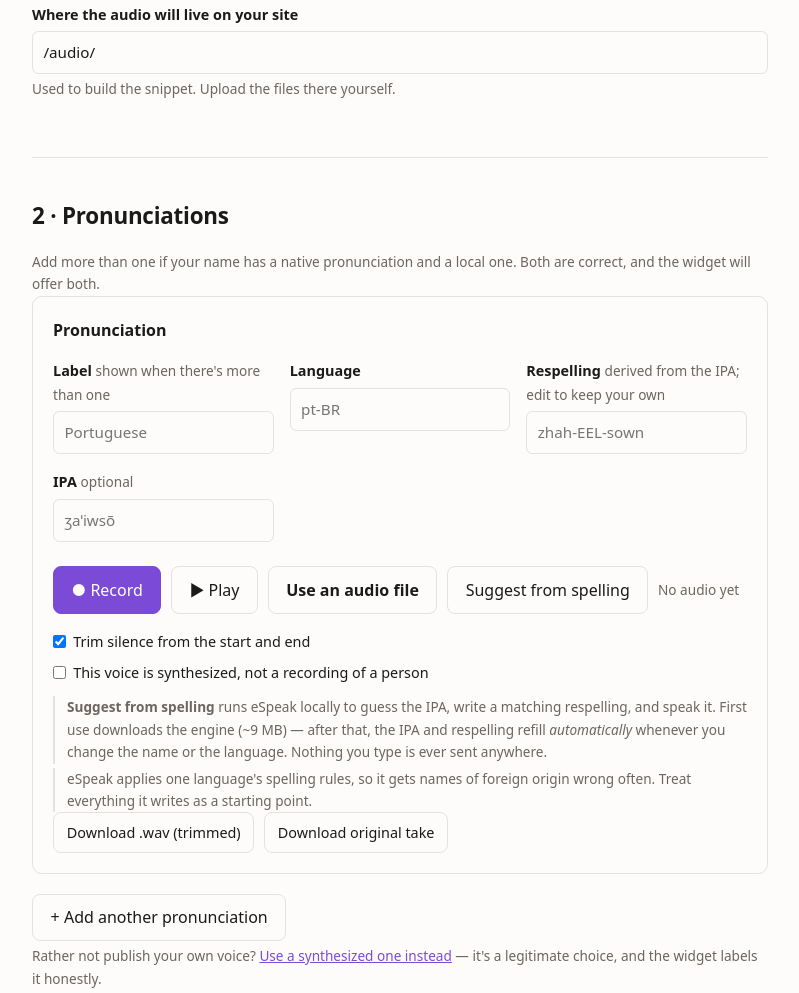
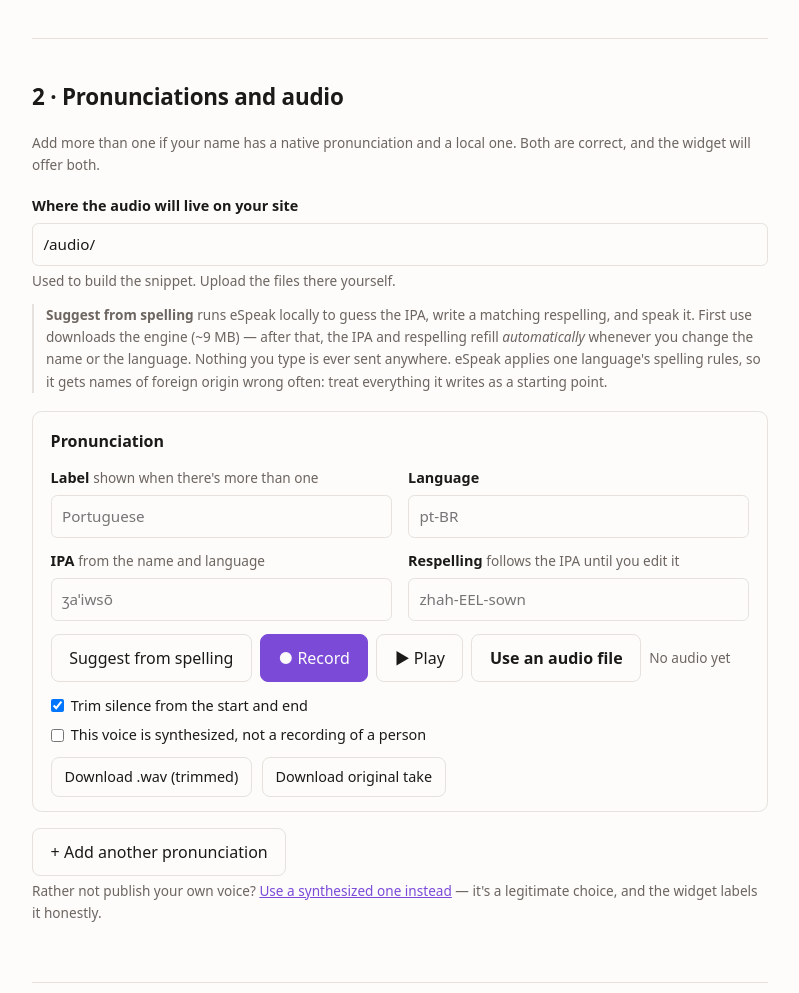
Before and after one commit to jailson/say-my-name, a website with bundled scripts: page docs/studio/index.html in a window 1280 px wide. Shown: the part 544-1537 px from the top of the page, without its empty margins (240-1039 px from the left). Built offline with nearby package versions, Linux system fonts and the light colour scheme.

Commit message:
Tighten the studio layout and group the audio settings together
The pronunciation card had sprawled: four fields wrapping unevenly, then
controls, then two paragraphs of explanation, then downloads. Regrouped into
three bands that read in the order the work happens — what this pronunciation
is, how it is written, how it sounds.

- Label and Language pair on one row; IPA and Respelling on the next. IPA comes
  first now, because the respelling is derived from it, so cause reads before
  effect.
- The explanatory notes moved out of the take template up to the section. They
  were inside the template, so a second pronunciation meant a second copy of the
  same two paragraphs.
- "Where the audio will live on your site" moved from step 1 to step 2, next to
  the audio it describes. Step 1 is now just the name.
- Tighter vertical rhythm throughout, and a shorter waveform.

Also fixes standalone section hints having no bottom margin, which let the
following field label crowd them.

No behaviour change; all 21 browser tests pass against the new markup.

```diff
--- a/docs/studio/index.html
+++ b/docs/studio/index.html
@@ -32,19 +32,35 @@
           <label for="name">Name as it's written</label>
           <input id="name" type="text" value="Jailson" autocomplete="off" />
         </div>
+      </section>
+
+      <section>
+        <h2>2 · Pronunciations and audio</h2>
+        <p class="hint">
+          Add more than one if your name has a native pronunciation and a local one. Both are
+          correct, and the widget will offer both.
+        </p>
+
         <div class="field">
           <label for="audio-path">Where the audio will live on your site</label>
           <input id="audio-path" type="text" value="/audio/" autocomplete="off" />
           <p class="hint">Used to build the snippet. Upload the files there yourself.</p>
         </div>
-      </section>
 
-      <section>
-        <h2>2 · Pronunciations</h2>
-        <p class="hint">
-          Add more than one if your name has a native pronunciation and a local one. Both are
-          correct, and the widget will offer both.
+        <p class="hint suggest-note before-espeak">
+          <strong>Suggest from spelling</strong> runs eSpeak locally to guess the IPA, write a
+          matching respelling, and speak it. First use downloads the engine (~9&nbsp;MB) — after
+          that, the IPA and respelling refill <em>automatically</em> whenever you change the
+          name or the language. Nothing you type is ever sent anywhere. eSpeak applies one
+          language's spelling rules, so it gets names of foreign origin wrong often: treat
+          everything it writes as a starting point.
         </p>
+        <p class="hint suggest-note after-espeak">
+          <strong>Filling automatically</strong> from the name and language. Change either and
+          the IPA and respelling follow; a generated voice is re-spoken too. Type your own IPA
+          or respelling and that field becomes yours — it stops being overwritten.
+        </p>
+
         <div id="takes"></div>
         <button id="add-take" class="button ghost" type="button">+ Add another pronunciation</button>
         <p class="hint">
@@ -164,7 +180,7 @@
           <button class="remove" type="button" aria-label="Remove this pronunciation">Remove</button>
         </header>
 
-        <div class="grid">
+        <div class="grid two">
           <div class="field">
             <label>Label <span class="hint">shown when there's more than one</span></label>
             <input class="in-label" type="text" placeholder="Portuguese" autocomplete="off" />
@@ -173,24 +189,28 @@
             <label>Language</label>
             <input class="in-lang" type="text" placeholder="pt-BR" autocomplete="off" />
           </div>
+        </div>
+
+        <!-- IPA first: the respelling is derived from it, so it reads left to right. -->
+        <div class="grid two">
           <div class="field">
-            <label>Respelling <span class="hint">derived from the IPA; edit to keep your own</span></label>
-            <input class="in-respell" type="text" placeholder="zhah-EEL-sown" autocomplete="off" />
+            <label>IPA <span class="hint">from the name and language</span></label>
+            <input class="in-ipa" type="text" placeholder="ʒaˈiwsõ" autocomplete="off" />
           </div>
           <div class="field">
-            <label>IPA <span class="hint">optional</span></label>
-            <input class="in-ipa" type="text" placeholder="ʒaˈiwsõ" autocomplete="off" />
+            <label>Respelling <span class="hint">follows the IPA until you edit it</span></label>
+            <input class="in-respell" type="text" placeholder="zhah-EEL-sown" autocomplete="off" />
           </div>
         </div>
 
         <div class="recorder">
+          <button class="suggest button ghost" type="button">Suggest from spelling</button>
           <button class="record button" type="button">● Record</button>
           <button class="play button ghost" type="button" disabled>▶ Play</button>
           <label class="file-label button ghost">
             Use an audio file
             <input class="in-file" type="file" accept="audio/*" />
           </label>
-          <button class="suggest button ghost" type="button">Suggest from spelling</button>
           <span class="rec-status hint" role="status" aria-live="polite">No audio yet</span>
         </div>
 
@@ -207,22 +227,6 @@
           </label>
         </div>
 
-        <p class="hint suggest-note before-espeak">
-          <strong>Suggest from spelling</strong> runs eSpeak locally to guess the IPA, write a
-          matching respelling, and speak it. First use downloads the engine (~9&nbsp;MB) — after
-          that, the IPA and respelling refill <em>automatically</em> whenever you change the
-          name or the language. Nothing you type is ever sent anywhere.
-        </p>
-        <p class="hint suggest-note after-espeak">
-          <strong>Filling automatically</strong> from the name and language. Change either and
-          the IPA and respelling follow; a generated voice is re-spoken too. Type your own IPA
-          or respelling and that field becomes yours — it stops being overwritten.
-        </p>
-        <p class="hint suggest-note">
-          eSpeak applies one language's spelling rules, so it gets names of foreign origin
-          wrong often. Treat everything it writes as a starting point.
-        </p>
-
         <div class="downloads">
           <button class="dl-wav button ghost" type="button" disabled>Download .wav (trimmed)</button>
           <button class="dl-raw button ghost" type="button" disabled>Download original take</button>
--- a/docs/studio/studio.css
+++ b/docs/studio/studio.css
@@ -1,4 +1,4 @@
-.field { margin-bottom: 1rem; }
+.field { margin-bottom: 0.7rem; }
 
 .field label {
   display: block;
@@ -28,7 +28,10 @@ select:focus-visible {
 }
 
 .hint { color: var(--muted); font-size: 0.85rem; }
+/* Under an input a hint hugs it; standing alone in a section it needs its own space. */
 p.hint { margin: 0.25rem 0 0; }
+section > p.hint { margin: 0.25rem 0 1.1rem; }
+.suggest-note { margin-bottom: 1.1rem; }
 
 .warn {
   border: 1px solid var(--line);
@@ -42,8 +45,8 @@ p.hint { margin: 0.25rem 0 0; }
 .take {
   border: 1px solid var(--line);
   border-radius: 0.6rem;
-  padding: 1.25rem;
-  margin-bottom: 1.25rem;
+  padding: 1rem 1.1rem 0.9rem;
+  margin-bottom: 1rem;
 }
 
 .take-head {
@@ -51,7 +54,7 @@ p.hint { margin: 0.25rem 0 0; }
   align-items: baseline;
   justify-content: space-between;
   gap: 1rem;
-  margin-bottom: 1rem;
+  margin-bottom: 0.75rem;
 }
 
 .take-title { margin: 0; color: var(--fg); }
@@ -73,12 +76,15 @@ p.hint { margin: 0.25rem 0 0; }
   gap: 0 1rem;
 }
 
+/* Paired fields that belong together — label/language, then IPA/respelling. */
+.grid.two { grid-template-columns: repeat(auto-fit, minmax(15rem, 1fr)); }
+
 .recorder {
   display: flex;
   flex-wrap: wrap;
   align-items: center;
-  gap: 0.6rem;
-  margin: 0.5rem 0 1rem;
+  gap: 0.5rem;
+  margin: 0.15rem 0 0.75rem;
 }
 
 button.button { font: inherit; cursor: pointer; }
@@ -88,7 +94,7 @@ button.button { font: inherit; cursor: pointer; }
 .wave[hidden] { display: none; }
 .wave {
   width: 100%;
-  height: 72px;
+  height: 56px;
   display: block;
   background: var(--code-bg);
   border: 1px solid var(--line);
@@ -98,8 +104,8 @@ button.button { font: inherit; cursor: pointer; }
 .trim-row {
   display: flex;
   flex-direction: column;
-  gap: 0.45rem;
-  margin: 0.75rem 0;
+  gap: 0.35rem;
+  margin: 0.6rem 0;
 }
 
 /* The file input stays focusable — clipped, not display:none — so the keyboard works. */
```
